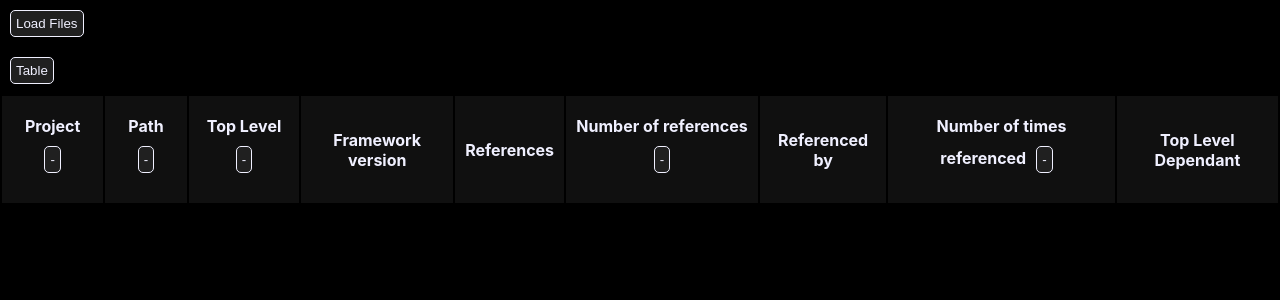
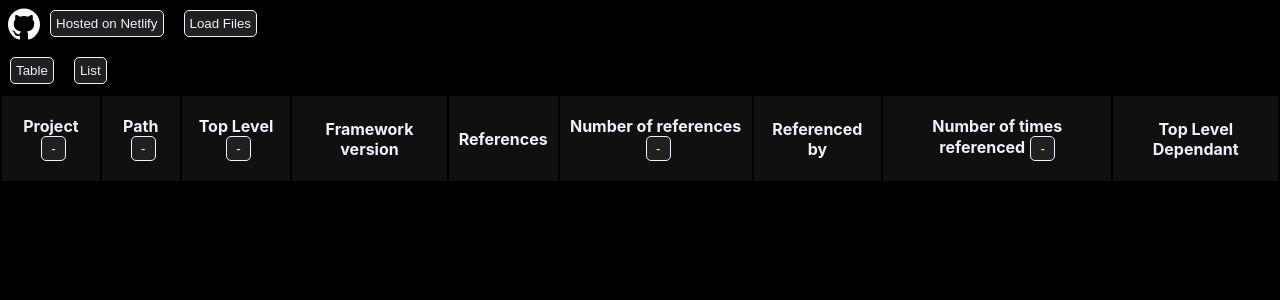
Before and after one commit to jamietwells/disco-silkworm, a React (Create React App) app: page / in a window 1280 px wide. Shown: the top 300 px of the page. Built offline with nearby package versions, Linux system fonts and the light colour scheme.

Commit message:
Adding page for list of dependencies

```diff
--- a/src/App.css
+++ /dev/null
@@ -1,119 +0,0 @@
-.graph {
-  height: 100%;
-  width: 100%;
-  position: fixed;
-  top: 0;
-  left: 0;
-  z-index: -1;
-}
-
-button:hover {
-  background-color: #404040;
-}
-
-button {
-  background-color: #202020;
-  color: #F0F0FF;
-  border: 1px solid #F0F0FF;
-  margin: 10px;
-  padding: 5px;
-  border-radius: 5px;
-  cursor: pointer;
-}
-
-table{
-  width: 100%;
-}
-
-.github-icon{
-  display: inline-block;
-  margin: 4px;
-  width: 32px;
-  height: 32px;
-  background-color: #000000;
-}
-
-nav button {
-  display: inline-block;
-  vertical-align: top;
-}
-
-.button {
-  padding: 3px;
-  margin: 4px;
-  border: 1px solid #F0F0FF;
-  border-radius: 5px;
-  margin-right: 8px;
-  cursor: pointer;
-}
-
-.focus-button:hover {
-  background-color: rgb(65, 65, 173);
-}
-
-.focus-button {
-  background-color: darkblue;
-}
-
-.del-button:hover {
-  background-color: rgb(168, 37, 37);
-}
-
-.del-button {
-  background-color: darkred;
-}
-
-table thead tr {
-  background-color: #101010;
-}
-
-table tbody tr {
-  background-color: #202020;
-}
-
-table thead tr th {
-  padding: 10px;
-  padding-top: 20px;
-  padding-bottom: 20px;
-}
-
-table tbody tr td {
-  padding: 10px;
-}
-
-thead{
-  font-weight: bold;
-}
-
-ul {
-  list-style: none;
-  padding: 0;
-}
-
-html{
-  background-color: black;
-  color: #F0F0FF;
-}
-
-.column-sort-btn {
-  border-radius: 20%;
-  min-width: 25px;
-  min-height: 25px;
-  padding: 0px;
-  margin: 0px;
-  margin-left: 5px;
-}
-
-.hidden{
-  display: none;
-}
-
-.text-input {
-  background: #303030;
-  color: white;
-  padding: 6px;
-  border: none;
-  border-bottom: 1px solid white;
-  border-radius: 3px;
-  margin: 3px;
-}
--- a/src/Components/App/App.css
+++ b/src/Components/App/App.css
@@ -35,3 +35,16 @@ html{
   background-color: black;
   color: #F0F0FF;
 }
+
+.github-icon{
+  display: inline-block;
+  margin: 4px;
+  width: 32px;
+  height: 32px;
+  background-color: #000000;
+}
+
+.icon-row{
+  display: flex;
+  flex-direction: row;
+}
--- a/src/Components/App/App.tsx
+++ b/src/Components/App/App.tsx
@@ -2,8 +2,10 @@ import { Navigation, NavigationTab } from "../Navigation/Navigation";
 import React, { useState } from 'react';
 import './App.css';
 import { ReadFiles, FileResult } from "../ReadFiles/ReadFiles";
-import { FilesMapType, ToDependencyMap } from "../../DependencyMapper";
+import { FilesMapType, ToDependencyMap } from "../../Helpers/DependencyMapper";
 import ProjectsTable from "../ProjectsTable/ProjectsTable";
+import { ReactComponent as Logo } from '../../assets/github-icon-dark.svg';
+import { DependencyList } from "../DependencyList/DependencyList";
 
 export default function App() {
     const [files, onFilesLoad] = useState<FilesMapType[]>([]);
@@ -15,10 +17,21 @@ export default function App() {
 
     return (
         <>
-            <ReadFiles onLoad={onLoad} accept={accept}>Load Files</ReadFiles>
+            <div className="icon-row">
+                <span className="github-icon">
+                    <a href="https://github.com/jamietwells/disco-silkworm">
+                        <Logo className="github-icon" />
+                    </a>
+                </span>
+                <a href="https://netlify.com"><button>Hosted on Netlify</button></a>
+                <ReadFiles onLoad={onLoad} accept={accept}>Load Files</ReadFiles>
+            </div>
             <Navigation>
                 <NavigationTab tabName="Table">
                     <ProjectsTable files={files} />
+                </NavigationTab>
+                <NavigationTab tabName="List">
+                    <DependencyList files={files} />
                 </NavigationTab>
             </Navigation>
         </>
--- /dev/null
+++ b/src/Components/DependencyList/DependencyList.css
@@ -0,0 +1,3 @@
+ul{
+    margin-left: 20px;
+}
--- /dev/null
+++ b/src/Components/DependencyList/DependencyList.tsx
@@ -0,0 +1,16 @@
+import React from 'react';
+import { FilesMapType } from '../../Helpers/DependencyMapper';
+import { ToDictionary } from '../../Helpers/helpers';
+
+export function DependencyList(props: { files: FilesMapType[] }) {
+    const rootFiles = props.files
+        .filter(f => f.ReferencedBy.length === 0);
+
+    const FilesMap = ToDictionary(props.files, f => f.path.raw, f => f);
+    return <ul>{rootFiles.map(f => <File currentFile={f} files={FilesMap} />)}</ul>;
+}
+
+function File(props: { currentFile: FilesMapType, files: Map<string, FilesMapType> }) {
+    const { currentFile, files } = props;
+    return <li>{currentFile.name}<ul>{currentFile.References.map(f => <File currentFile={files.get(f.path.raw)!} files={files} />)}</ul></li>
+}
--- a/src/Components/ProjectsTable/ProjectsTable.tsx
+++ b/src/Components/ProjectsTable/ProjectsTable.tsx
@@ -1,5 +1,5 @@
 import React from 'react';
-import { FilesMapType } from '../../DependencyMapper';
+import { FilesMapType } from '../../Helpers/DependencyMapper';
 import { Table, TableColumn } from '../Table/Table';
 
 export default function ProjectsTable(props: {files: FilesMapType[]}) {
--- a/src/Components/Table/Table.css
+++ b/src/Components/Table/Table.css
@@ -1,4 +1,4 @@
-table{
+table {
   width: 100%;
 }
 
@@ -28,3 +28,12 @@ table thead tr {
   list-style: none;
   padding: 0;
 }
+
+.column-sort-btn {
+  border-radius: 20%;
+  min-width: 25px;
+  min-height: 25px;
+  padding: 0px;
+  margin: 0px;
+  margin-left: 5px;
+}
--- a/src/DependencyMapper.ts
+++ b/src/Helpers/DependencyMapper.ts
@@ -1,4 +1,4 @@
-import { FileResult } from "./Components/ReadFiles/ReadFiles";
+import { FileResult } from "../Components/ReadFiles/ReadFiles";
 import { parseString } from "xml2js";
 
 export interface ProjectFile {
@@ -30,7 +30,7 @@ export interface FilesMapType extends FileReferences {
     ReferencedBy: FileInfo[]
 };
 
-interface FileInfo extends FileResult {
+export interface FileInfo extends FileResult {
     Xml: string,
     Parsed: ProjectFile
 }
```
Lines whose indentation alone changed are shown as unchanged.
